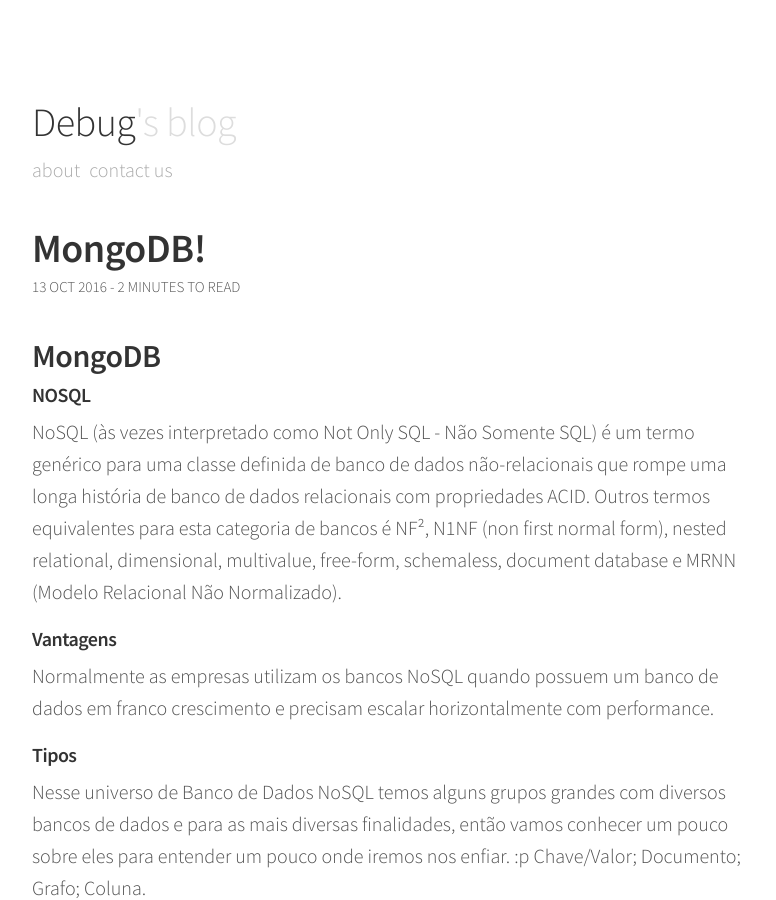
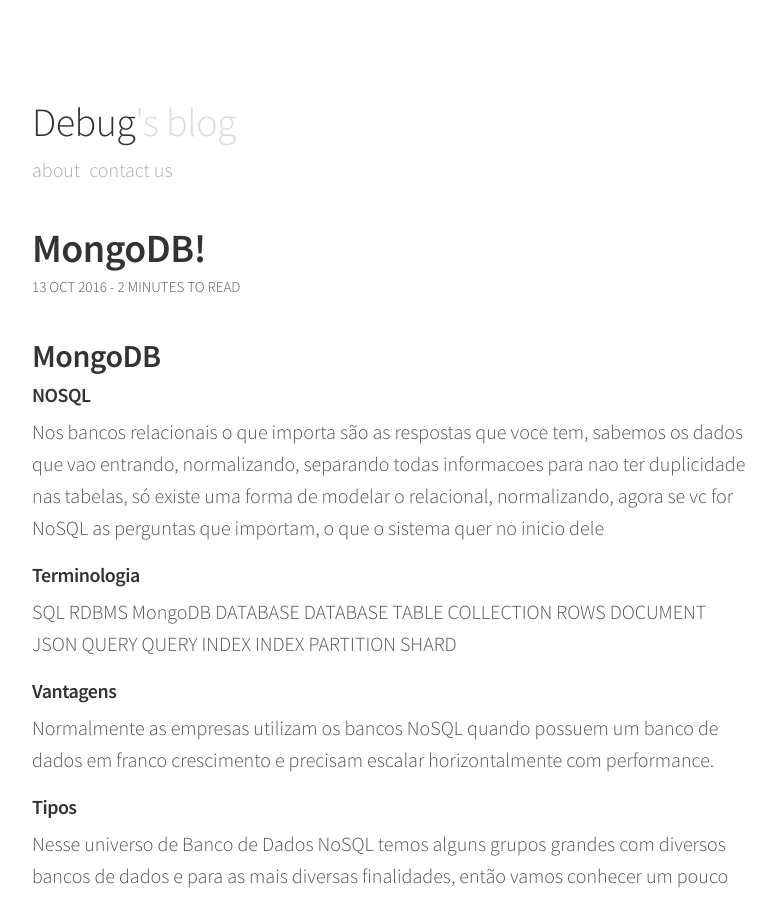
Before and after one commit to indrajithbandara/debug-blog, a Jekyll site: the page built from _posts/2017-01-03-mongo.md, in a window 1280 px wide and 900 px high. Shown: the whole window, without its empty margins (248-1024 px from the left). Built offline with Jekyll 4.4.1, drawn with Linux system fonts in a browser that asks for light colours; comment, search, counter and statistics services are not loaded; some of the changed text lies outside the part shown.

Commit message:
sobe mongo

```diff
--- a/_posts/2017-01-03-mongo.md
+++ b/_posts/2017-01-03-mongo.md
@@ -7,7 +7,18 @@
 ## MongoDB
 
 ###### NOSQL
-NoSQL (às vezes interpretado como Not Only SQL - Não Somente SQL) é um termo genérico para uma classe definida de banco de dados não-relacionais que rompe uma longa história de banco de dados relacionais com propriedades ACID. Outros termos equivalentes para esta categoria de bancos é NF², N1NF (non first normal form), nested relational, dimensional, multivalue, free-form, schemaless, document database e MRNN (Modelo Relacional Não Normalizado).
+Nos bancos relacionais o que importa são as respostas que voce tem, sabemos os dados que vao entrando, normalizando, separando todas
+informacoes para nao ter duplicidade nas tabelas, só existe uma forma de modelar o relacional, normalizando, agora se vc for NoSQL
+as perguntas que importam, o que o sistema quer no inicio dele
+
+###### Terminologia
+SQL RDBMS         MongoDB
+DATABASE          DATABASE
+TABLE             COLLECTION
+ROWS              DOCUMENT JSON
+QUERY             QUERY
+INDEX             INDEX
+PARTITION         SHARD
 
 ###### Vantagens
 Normalmente as empresas utilizam os bancos NoSQL quando possuem um banco de dados em franco crescimento e precisam escalar horizontalmente com performance.
@@ -53,3 +64,17 @@
 Para apagarmos um banco de dados é bem simples, basta execurtarmos a função dropDatabase() após termos definido nosso banco com use nome_do_banco:
 $ use banco_a_remover
 switched to db banco_a_remover
+
+###### Mongoexport
+Serve para exportar os dados de uma colecao para um arquivo Json
+
+###### Sinaxe
+chama o mongo export com --db, com nome da database, --collection com nome da coleção a ser exportada, e --out com nome do arquivo .jason que vc quer que salve.
+$ mongoxport --db nome_da_database --collection nome_da_colecao --out minha_colecao.json
+
+##### mongoimport
+A mesma coisa, porem dessa vez temos o --drop que apaga sua colecao se ela existir anteriormente e joga os dados em cima da colecao vazia,  e file eh o aquivo que tem os dados desse json
+$ mongoimport --db database --collection collection --drop --file data.json
+
+#### Exercicios
+Importando os restaurantes
```
